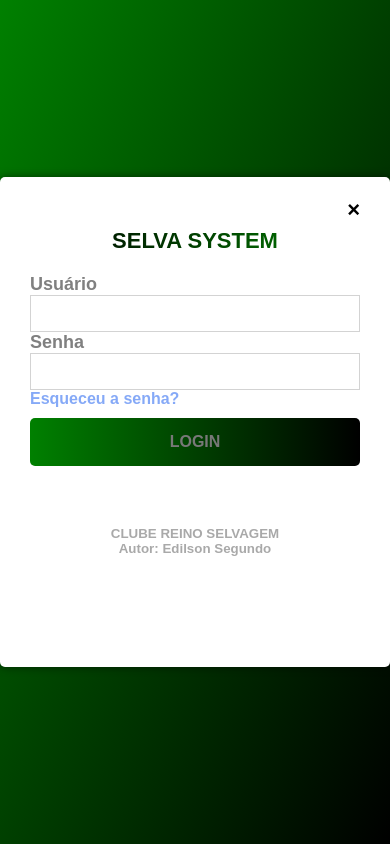
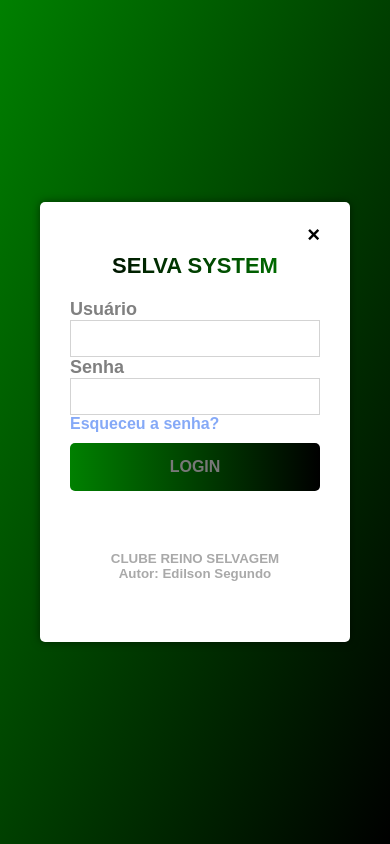
Before and after one commit to segundoo2/Selva-System, a PHP site: page / in a window 390 px wide. Run offline with PHP 8.4, Linux system fonts and the light colour scheme.

Commit message:
Implementado responsividade no index.html

```diff
--- a/assets/css/styles.css
+++ b/assets/css/styles.css
@@ -108,3 +108,11 @@ form > div > input {
     color: rgb(169, 169, 169);
 }
 /* ----------------------------------------------------------------------*/
+        /* Responsividade para dispositivos móveis até 600px */
+@media screen and (max-width: 600px) {
+    form {
+        width: 250px;
+        height: 400px;
+        margin: auto;
+    }
+}
```
